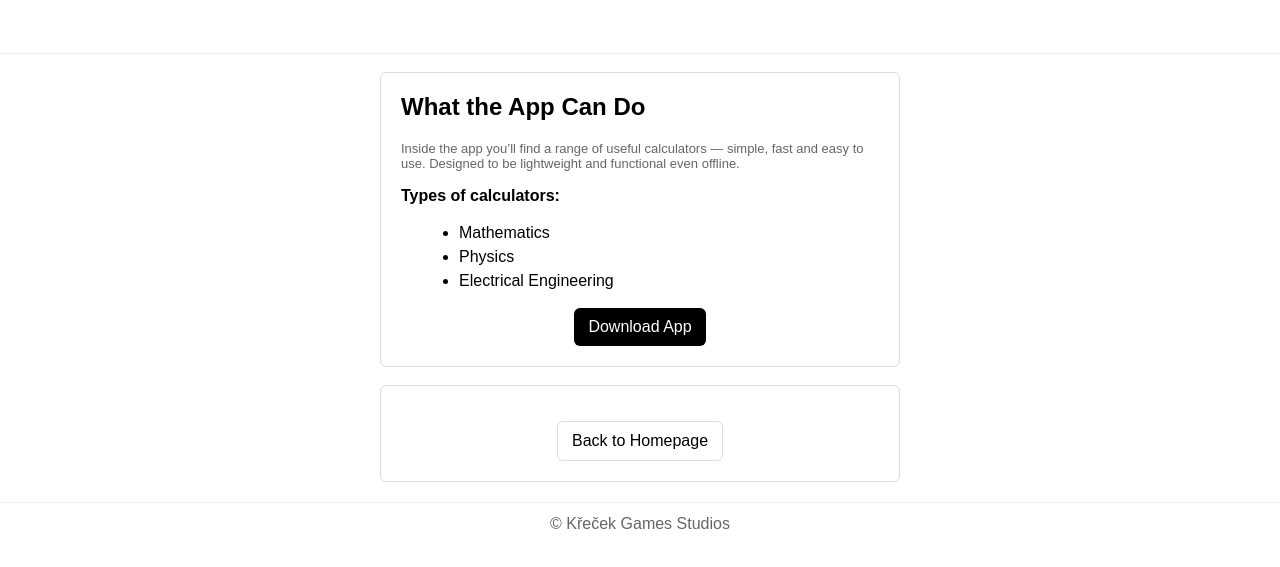
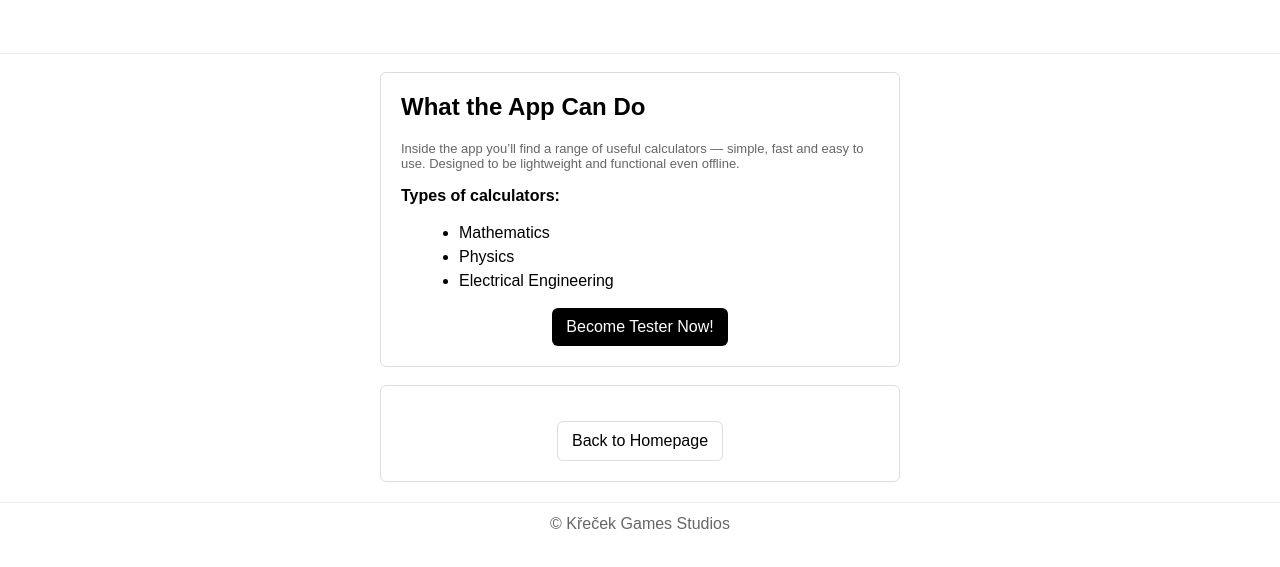
Before and after one commit to Krocan505202/krecekgamestudios, a plain HTML site: page projects/apps/calculators.html in a window 1280 px wide. Shown: the part 169-736 px from the top of the page. Drawn offline with Linux system fonts and the light colour scheme.

Commit message:
Update calculators.html

```diff
--- a/projects/apps/calculators.html
+++ b/projects/apps/calculators.html
@@ -55,7 +55,7 @@
     </ul>
 
     <div class="actions">
-      <a href="download.html" class="primary">Download App</a>
+      <a href="https://play.google.com/apps/testing/com.koc.kalkulacka" class="primary">Become Tester Now!</a>
     </div>
   </div>
 
```
